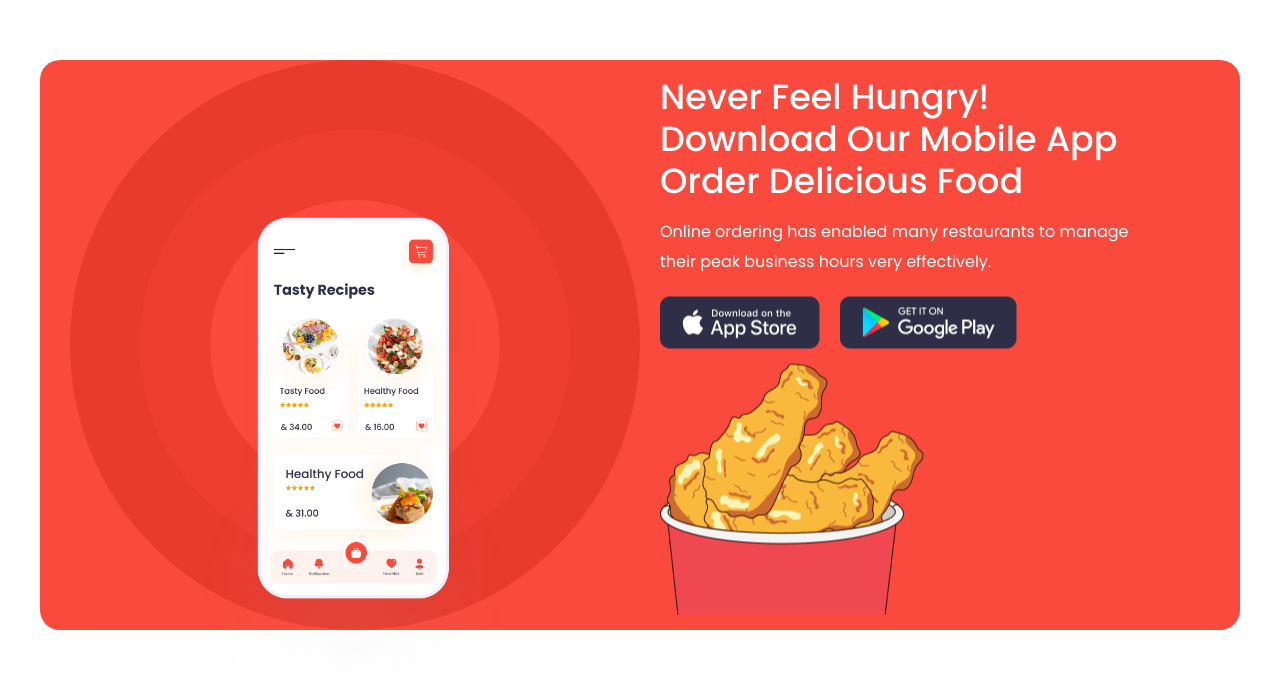
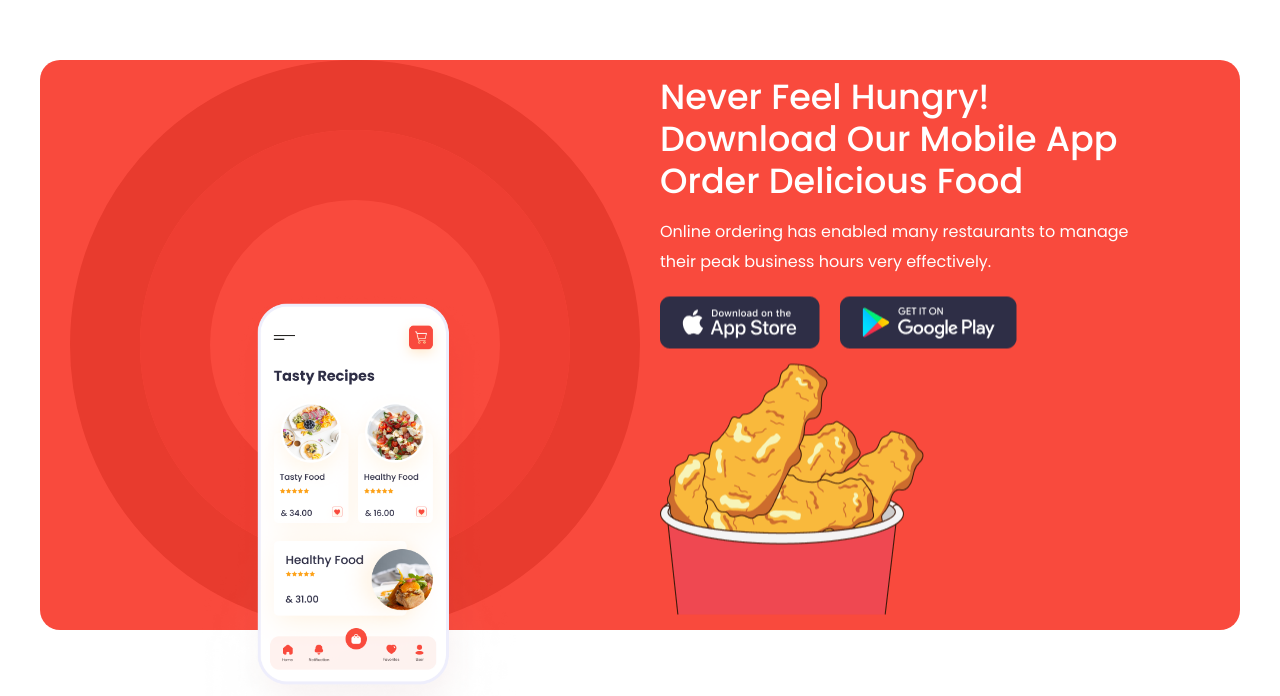
Before and after one commit to AnkurMandal/food-delivery, a plain HTML site: page index.html in a window 1280 px wide. Shown: the part 2621-3317 px from the top of the page. Drawn offline with nearby package versions, Linux system fonts and the light colour scheme.

Commit message:
version 2.0

```diff
--- a/styles.css
+++ b/styles.css
@@ -844,7 +844,7 @@ img {
 
       img {
         position: absolute;
-        top: 80%;
+        top: 100%;
         left: 50%;
         transform: translate(-50%, -50%);
         width: 40rem;
```
